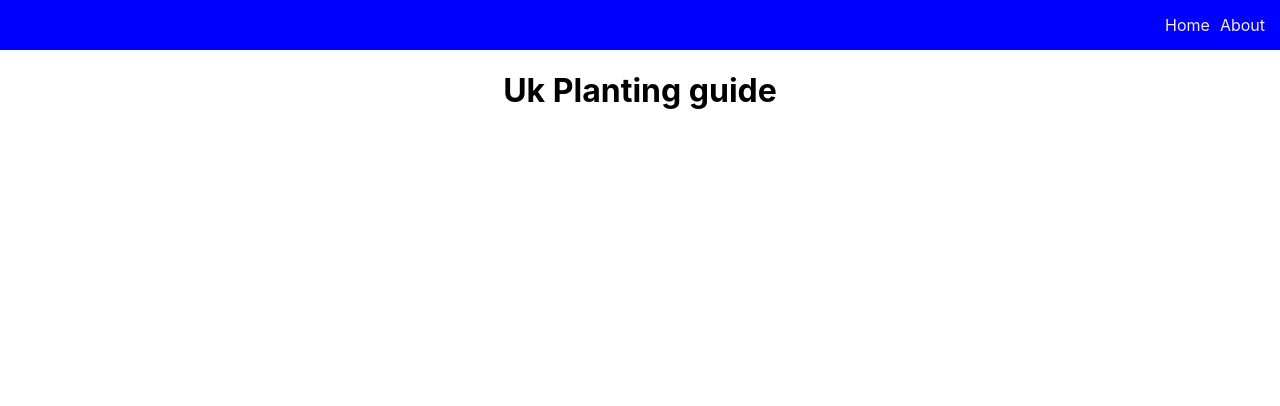
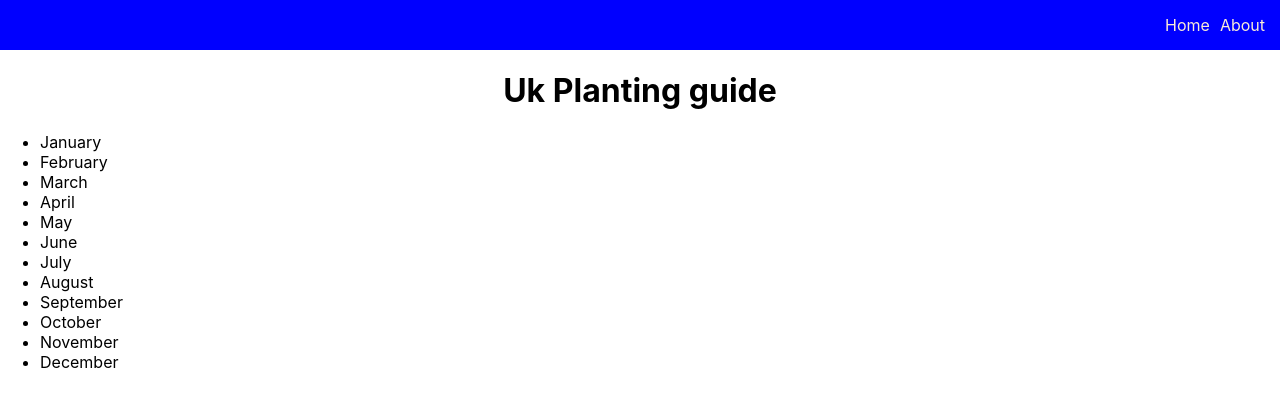
Before and after one commit to Dukewendo/planterguide, a React (Create React App) app: page / in a window 1280 px wide. Shown: the top 406 px of the page. Built offline with nearby package versions, Linux system fonts and the light colour scheme.

Commit message:
css update on header

```diff
--- a/src/App.js
+++ b/src/App.js
@@ -1,5 +1,5 @@
 import Header from './components/Header';
-
+import Monthlist from './components/Monthlist';
 import './App.css';
 
 function App() {
@@ -7,6 +7,7 @@ function App() {
     <div className="App">
       <Header />
       <h1 className='main-page-title'>Uk Planting guide</h1>
+      <Monthlist />
     </div>
   );
 }
--- a/src/components/Header.jsx
+++ b/src/components/Header.jsx
@@ -6,8 +6,8 @@ export default function header() {
   return (
     <div className='header-container'>
         <ul className='header-list'>
-            <li>Home</li>
-            <li>About</li>
+            <li className='header-list-item'>Home</li>
+            <li className='header-list-item'>About</li>
         </ul>
     </div>
   )
--- /dev/null
+++ b/src/components/Monthlist.jsx
@@ -0,0 +1,22 @@
+import React from 'react'
+
+export default function Monthlist() {
+  return (
+    <div className="monthlist-container">
+        <ul className='month-list'>
+            <li>January</li>
+            <li>February</li>
+            <li>March</li>
+            <li>April</li>
+            <li>May</li>
+            <li>June</li>
+            <li>July</li>
+            <li>August</li>
+            <li>September</li>
+            <li>October</li>
+            <li>November</li>
+            <li>December</li>
+        </ul>
+    </div>
+  )
+}
--- a/src/components/header.css
+++ b/src/components/header.css
@@ -7,13 +7,11 @@
   justify-content: flex-end;
   padding: 10px;
   color: antiquewhite;
+  list-style-type: none;
+  margin: 0px;
+
 }
 
-ul {
-  list-style-type: none;
-  margin: 0px;
+.header-list-item {
+  margin: 5px;
 }
-
-li {
-    margin: 5px;
-}
```
Also changed, not shown: src/components/monthlist.css (added).
